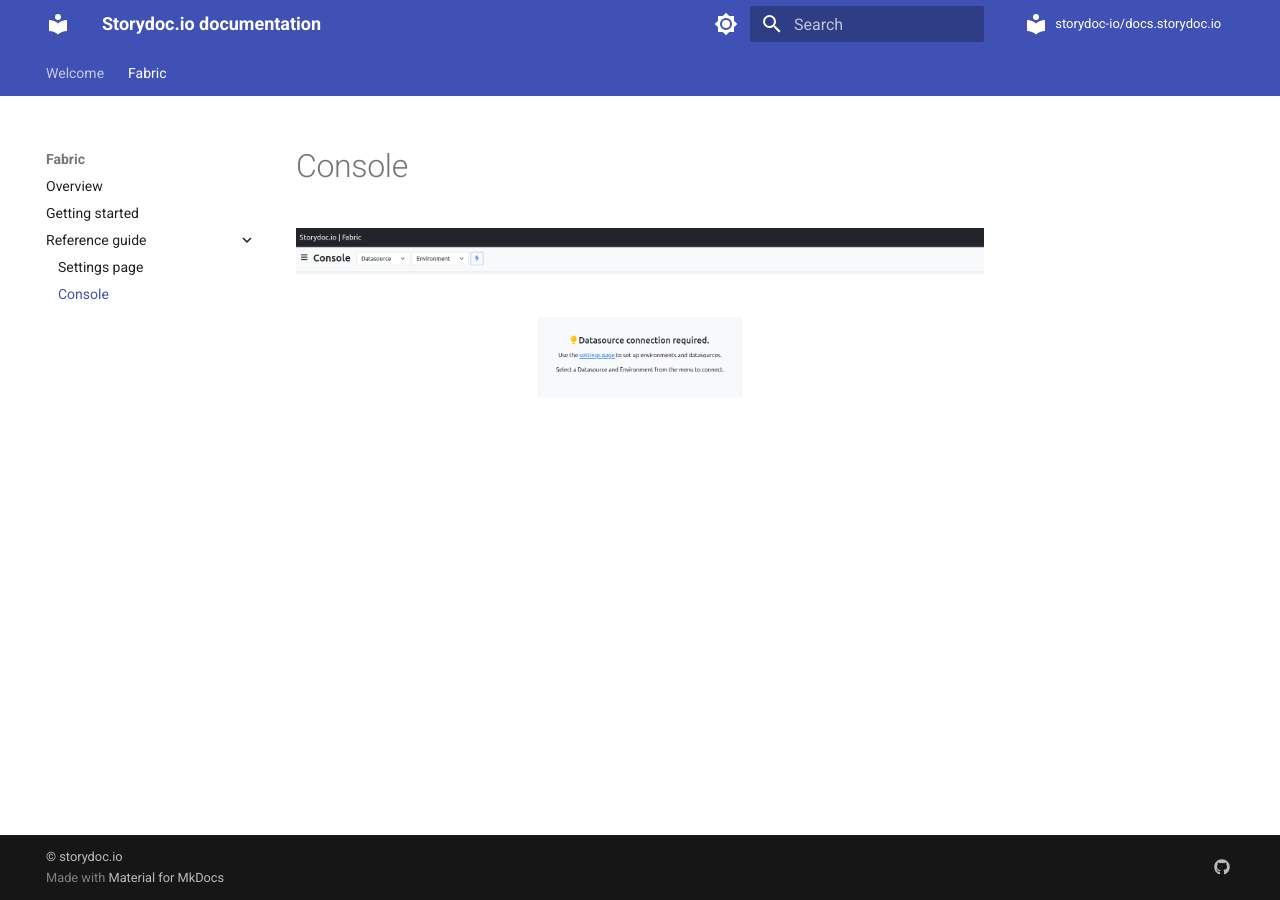
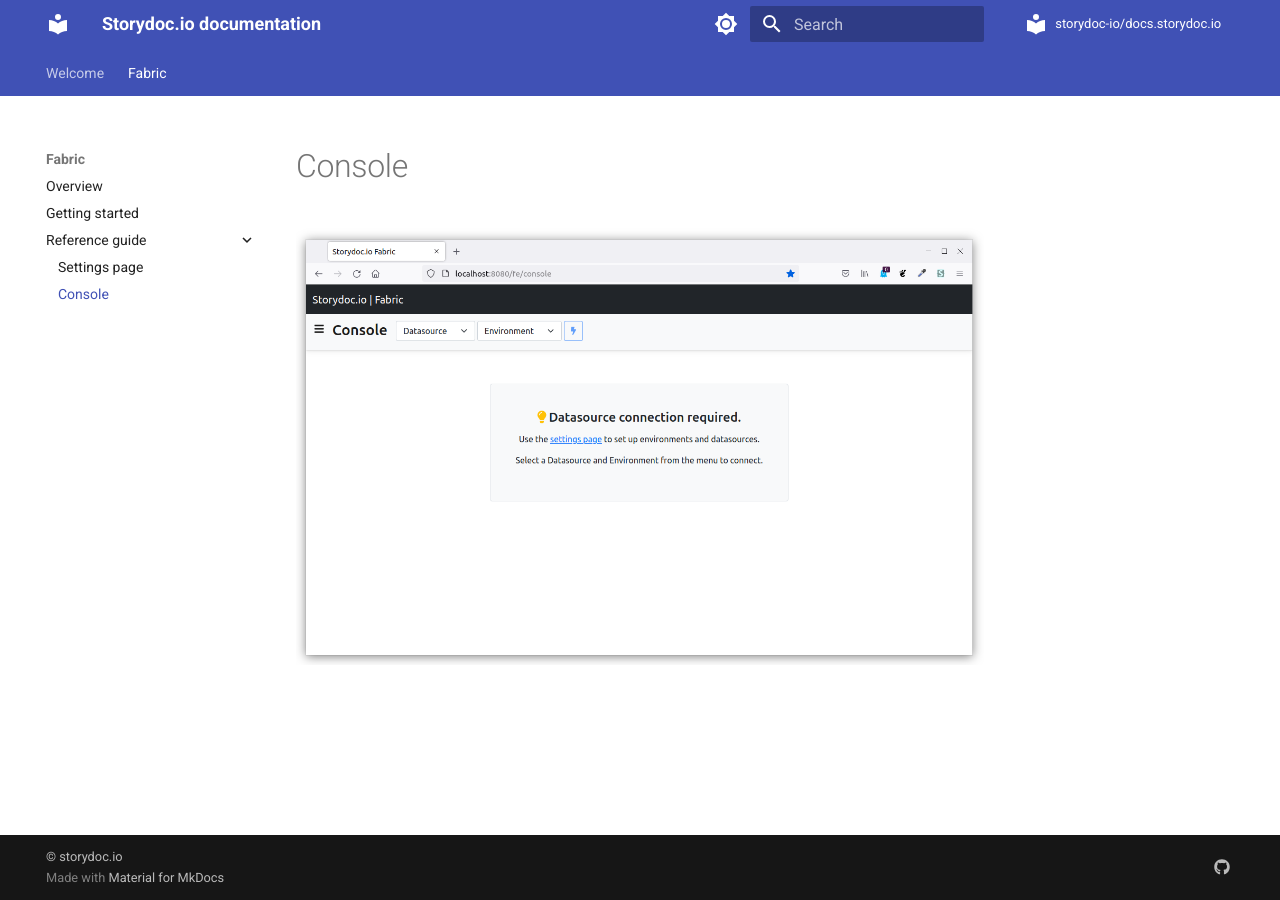
Before and after one commit to storydoc-io/docs.storydoc.io, an MkDocs documentation site: the page built from docs/fabric/reference-guide/console.md, in a window 1280 px wide. Built offline with MkDocs 1.6.1 and Material for MkDocs 9.7.7, drawn with Linux system fonts in a browser that asks for light colours; comment, search, counter and statistics services are not loaded.

Commit message:
screenshots intial

```diff
--- a/docs/fabric/reference-guide/console.md
+++ b/docs/fabric/reference-guide/console.md
@@ -3,4 +3,4 @@
 
 [![Default View]][Default View]
 
-[Default View]: console-default.png
+[Default View]: console-test.png
```
Also changed, not shown: docs/fabric/reference-guide/console-test.png (added).
